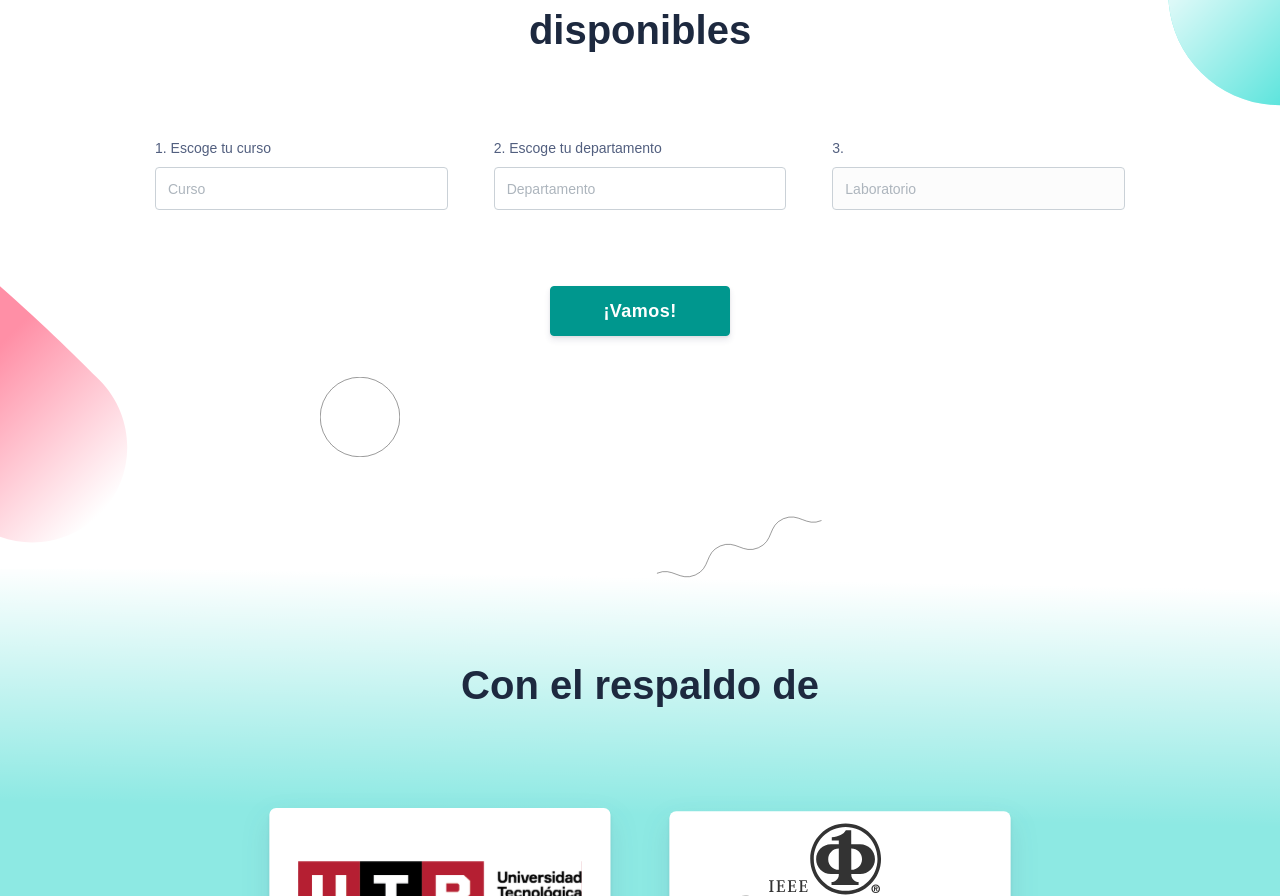
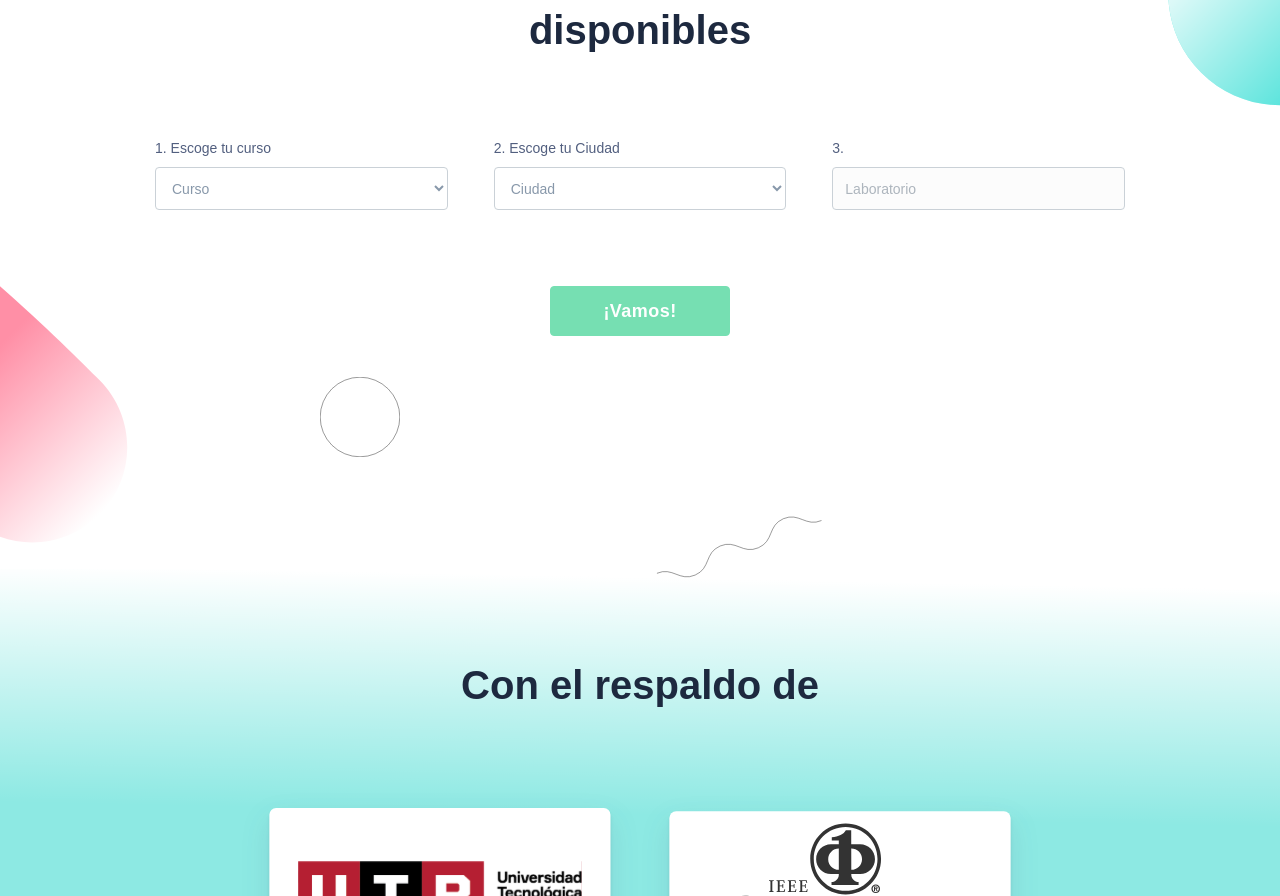
Before and after one commit to drhe12/lab-project, a React (Create React App) app: page / in a window 1280 px wide. Shown: the part 1520-2416 px from the top of the page. Built offline with nearby package versions, Linux system fonts and the light colour scheme.

Commit message:
Agregando selects / deshabilitar - habilitar botón Vamos!

```diff
--- a/src/App.css
+++ b/src/App.css
@@ -4,3 +4,11 @@
   padding: 0;
   font-family: "Encode Sans Expanded", sans-serif;
 }
+
+html,
+body {
+  height: 100%;
+  margin: 0;
+  display: flex;
+  flex-direction: column;
+}
--- a/src/components/FilterSection/index.js
+++ b/src/components/FilterSection/index.js
@@ -1,4 +1,4 @@
-import React from "react";
+import React, { useState } from "react";
 import {
   FilterContainer,
   FilterH1,
@@ -17,33 +17,77 @@ import pinkCircle from "../../assets/images/Pink_circle.svg";
 import circle from "../../assets/images/Ellipse.svg";
 
 const FilterSection = () => {
+  const [curso, setCurso] = useState("1");
+  const [ciudad, setCiudad] = useState("1");
+  const [laboratorio, setLaboratorio] = useState();
+
+  const curseChange = (e) => {
+    setCurso(e.target.value);
+  };
+  const cityChange = (e) => {
+    setCiudad(e.target.value);
+  };
+
+  const handleSubmit = (event) => {
+    alert("Tu laboratorio es: " + curso);
+    event.preventDefault();
+    setCurso("1");
+    setCiudad("1");
+  };
   return (
     <>
       <FilterContainer id="filter">
         <ImgGusano src={gusano} />
         <FilterH1>Mira los cursos y los laboratorios disponibles</FilterH1>
         <ImgBlueCircle src={blueCircle} />
+        <form onSubmit={handleSubmit}>
           <FilterWrapper>
             {/* <label className="custom-control-label">1. Escoge tu curso</label> */}
-
             <Col>
               <FormGroup>
                 <label>1. Escoge tu curso</label>
-              <Input
-                id="exampleFormControlInput1"
-                placeholder="Curso"
-                type="text"
-              />
+                {/* <Input id="Input1" placeholder="Curso" type="text" /> */}
+                <select
+                  value={curso}
+                  onChange={curseChange}
+                  className="form-control"
+                  data-trigger
+                  name="curso-select"
+                  id="curso-select"
+                >
+                  <option disabled value="1">
+                    Curso
+                  </option>
+                  <option value="2">Cálculo aplicado a la física 1</option>
+                  <option value="3">Cálculo aplicado a la física 2</option>
+                  <option value="4">Química General</option>
+                  <option value="5">Química Inorgánica</option>
+                </select>
               </FormGroup>
             </Col>
             <Col>
               <FormGroup>
-              <label>2. Escoge tu departamento</label>
-              <Input
-                id="exampleFormControlInput1"
-                placeholder="Departamento"
-                type="text"
-              />
+                <label>2. Escoge tu Ciudad</label>
+                {/* <Input id="Input2" placeholder="Departamento" type="text" /> */}
+                <select
+                  value={ciudad}
+                  onChange={cityChange}
+                  className="form-control"
+                  data-trigger
+                  name="ciudad-select"
+                  id="ciudad-select"
+                >
+                  <option disabled value="1">
+                    Ciudad
+                  </option>
+                  <option value="2">Arequipa</option>
+                  <option value="3">Chiclayo</option>
+                  <option value="4">Chimbote</option>
+                  <option value="5">Huancayo</option>
+                  <option value="6">Ica</option>
+                  <option value="7">Lima</option>
+                  <option value="8">Piura</option>
+                </select>
                 {/* <input
                     type="text"
                     class="form-control form-control-alternative"
@@ -63,19 +107,24 @@ const FilterSection = () => {
                 <Input
                   type="text"
                   placeholder="Laboratorio"
-                // value="Laboratorio C-304"
-                // class="form-control is-valid"
-                class="form-control"
+                  value={laboratorio}
+                  //class="form-control is-valid"
+                  className="form-control"
                   disabled
                 />
               </FormGroup>
             </Col>
           </FilterWrapper>
           <BtnWrap>
-          <Button color="success" type="button">
+            <Button
+              color="success"
+              disabled={!(curso > 1 && ciudad > 1)}
+              type="submit"
+            >
               ¡Vamos!
             </Button>
           </BtnWrap>
+        </form>
         <ImgPinkCircle src={pinkCircle} />
         <ImgCircle src={circle} />
         <ImgGusanoBottom src={gusano} />
--- a/src/components/Slider/index.js
+++ b/src/components/Slider/index.js
@@ -20,7 +20,7 @@ const Slider = () => {
               spy={true}
               exact="true"
               smooth={true}
-              offset={0}
+              offset={-50}
               duration={500}
               // isDynamic={true}
               // onSetActive={this.handleSetActive}
@@ -32,7 +32,7 @@ const Slider = () => {
               spy={true}
               exact="true"
               smooth={true}
-              offset={0}
+              offset={-50}
               duration={500}
             ></SliderSpan>
           </SliderLi>
@@ -42,7 +42,7 @@ const Slider = () => {
               spy={true}
               exact="true"
               smooth={true}
-              offset={0}
+              offset={-50}
               duration={500}
             ></SliderSpan>
           </SliderLi>
--- a/src/components/SponsorSection/SponsorElements.js
+++ b/src/components/SponsorSection/SponsorElements.js
@@ -21,6 +21,15 @@ export const SponsorContainer = styled.div`
   }
   @media screen and (max-width: 360px) {
     height: 550px;
+  }
+
+  @media screen and (min-height: 900px) and (max-height: 950px) {
+    height: 80vh;
+    max-height: 80vh;
+  }
+  @media screen and (min-height: 951px) and (max-height: 1024px) {
+    height: 85vh;
+    max-height: 85vh;
   }
 `;
 
```
Lines whose indentation alone changed are shown as unchanged.
